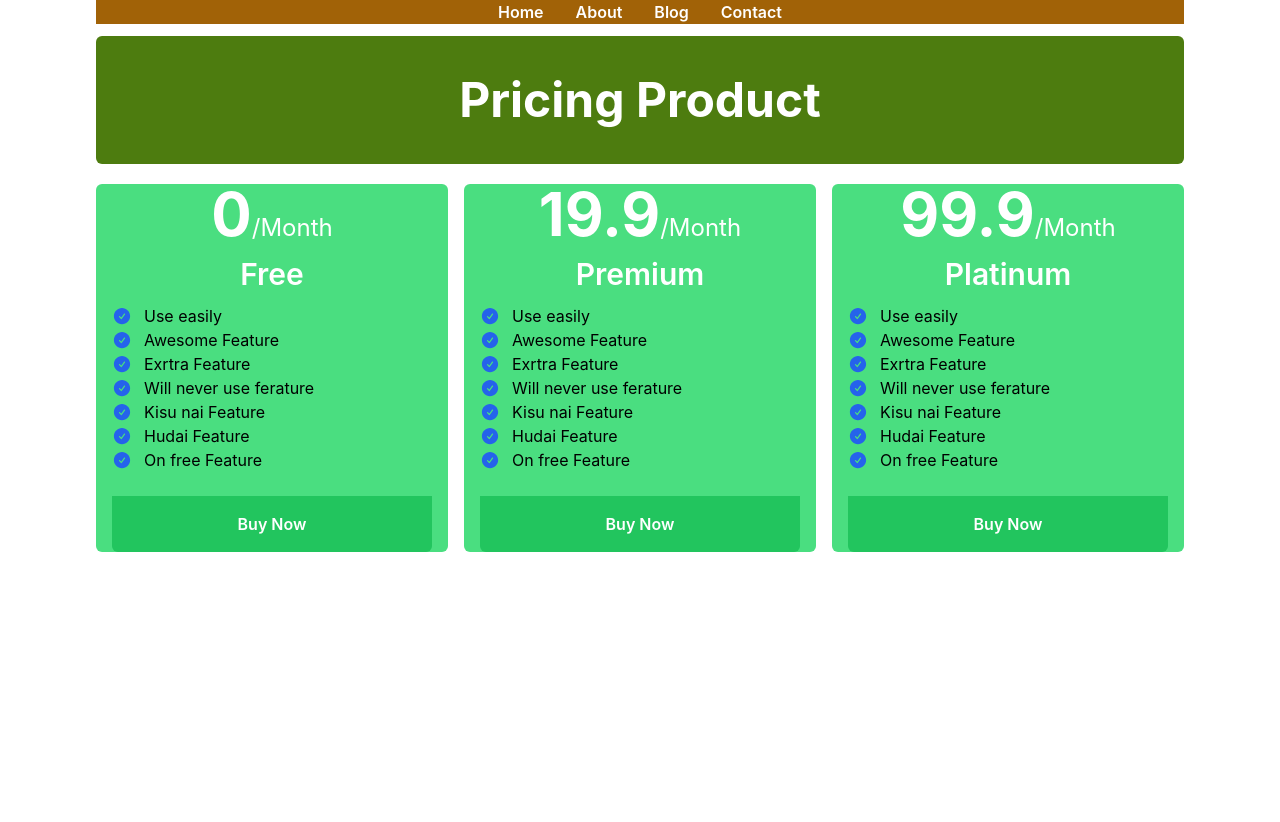
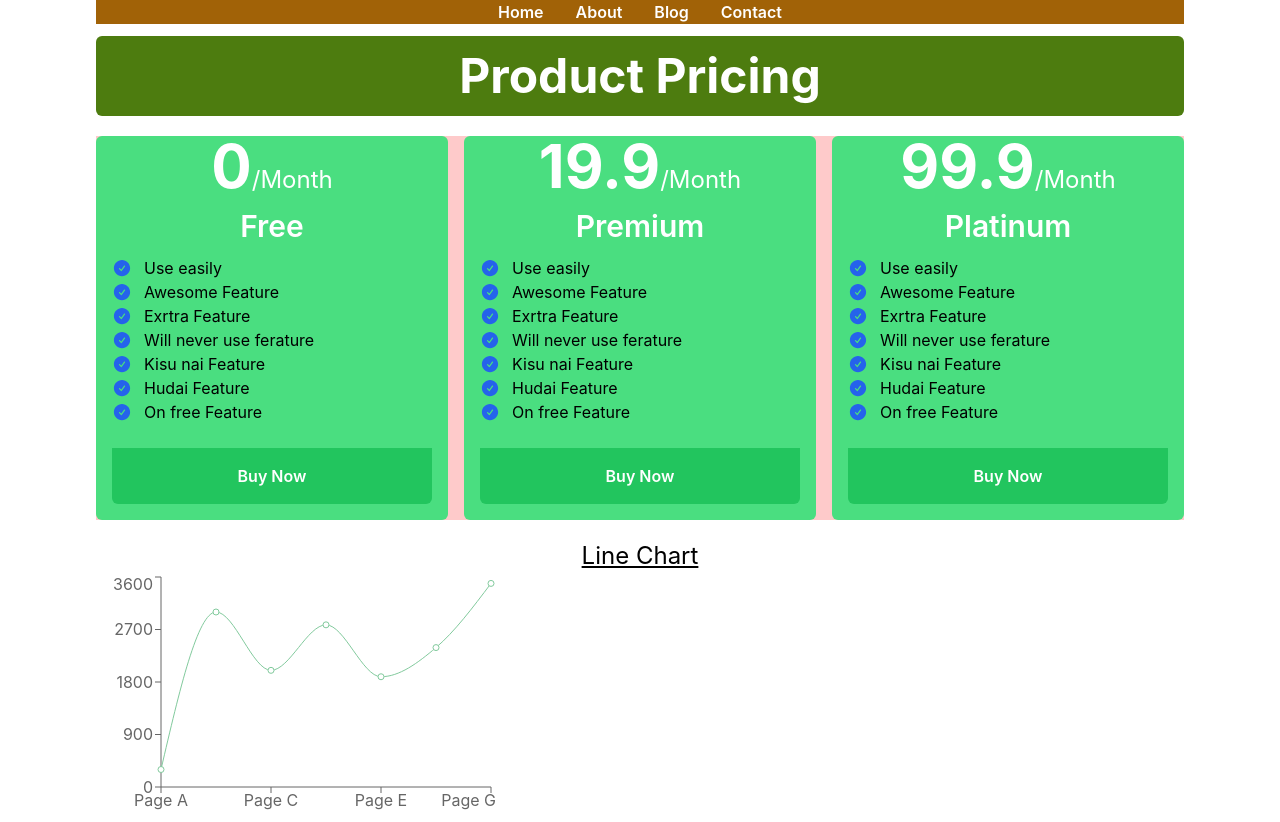
Before and after one commit to jahid-111/try-react-tailwind, a React (Create React App) app: page / in a window 1280 px wide. Before the commit the page ends 800 px from the top, so only its background shows below. Built offline with nearby package versions, Linux system fonts and the light colour scheme.

Commit message:
addRechart

```diff
--- a/package.json
+++ b/package.json
@@ -10,6 +10,7 @@
     "react": "^18.2.0",
     "react-dom": "^18.2.0",
     "react-scripts": "5.0.1",
+    "recharts": "^2.12.4",
     "web-vitals": "^2.1.4"
   },
   "scripts": {
--- a/src/App.js
+++ b/src/App.js
@@ -2,6 +2,8 @@
 import './App.css';
 import Header from './components/Header';
 import PriceSection from './components/PriceSection';
+import Recharts from './components/Recharts';
+
 
 
 function App() {
@@ -12,6 +14,8 @@ function App() {
     <div className="md:px-24 mx-auto">
     <Header></Header>
     <PriceSection></PriceSection>
+    <Recharts></Recharts>
+
     </div>
   );
 }
--- a/src/components/PriceSection.js
+++ b/src/components/PriceSection.js
@@ -15,9 +15,10 @@ const PriceSection = () => {
     ]
 
     return (
-        <div>
-           <h2 className=' text-5xl text-center font-bold bg-lime-700 p-10 text-white mt-3 rounded-md '>Pricing Product</h2>
-            <div className='grid md:grid-cols-2 xl:grid-cols-3 gap-4 h-36 my-5 '>
+        <div className='  '>
+           <h2 className=' text-5xl p-4 text-center font-bold bg-lime-700  text-white mt-3 rounded-md '> Product Pricing</h2>
+
+            <div className=' bg-red-200 h-auto grid md:grid-cols-2 xl:grid-cols-3 gap-4 my-5 '>
                 {
                 priceOption.map( price => <Pricing
                     key={price.id}
--- a/src/components/Pricing.js
+++ b/src/components/Pricing.js
@@ -19,7 +19,7 @@ const Pricing = ( {price} ) => {
                     services={service}
                 ></FeatureData>)
             }
-            <button className=' bg-green-500 text-white w-full py-4 rounded-b-md font-semibold mt-6'>Buy Now</button>
+            <button className=' my-4 hover:bg-green-300 bg-green-500 text-white w-full py-4 rounded-b-md font-semibold mt-6'>Buy Now</button>
         </div>
     );
 };
--- /dev/null
+++ b/src/components/Recharts.js
@@ -0,0 +1,65 @@
+
+
+import React from 'react';
+import { Line, LineChart, Tooltip, XAxis, YAxis } from 'recharts';
+
+const data = [
+    {
+      name: 'Page A',
+      high:300,
+      low: 2400,
+      amt: 2400,
+    },
+    {
+      name: 'Page B',
+      high: 3000,
+      low: 1398,
+      amt: 2210,
+    },
+    {
+      name: 'Page C',
+      high: 2000,
+      low: 9800,
+      amt: 2290,
+    },
+    {
+      name: 'Page D',
+      high: 2780,
+      low: 3908,
+      amt: 2000,
+    },
+    {
+      name: 'Page E',
+      high: 1890,
+      low: 4800,
+      amt: 2181,
+    },
+    {
+      name: 'Page F',
+      high: 2390,
+      low: 3800,
+      amt: 2500,
+    },
+    {
+      name: 'Page G',
+      high: 3490,
+      low: 4300,
+      amt: 2100,
+    },
+  ];
+
+const Recharts = () => {
+    return (
+        <div className=''>
+            <h2 className=' text-2xl text-center underline '> Line Chart </h2>
+            <LineChart width={400} height={250} data={data}>
+                <XAxis dataKey="name" />
+                <YAxis />
+                <Line type='monotone' dataKey="high" stroke='#82ca9d'></Line>
+                <Tooltip></Tooltip>
+            </LineChart>
+        </div>
+    );
+};
+
+export default Recharts;
```
Also changed, not shown: 1 other file (tests, documents, lock files or other folders).
